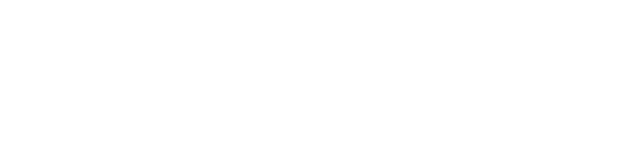
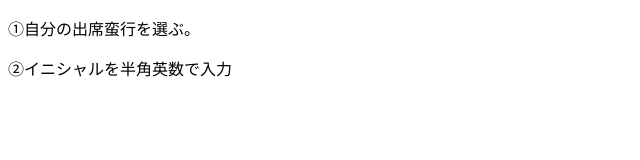
Before and after one commit to kanekont/kanekont.kajinkarendaitiran.github.io, a plain HTML site: page index.html in a window 1280 px wide. Shown: the whole page, without its empty margins (0-640 px from the left). Drawn offline with Linux system fonts and the light colour scheme.

Commit message:
Update index.html

```diff
--- a/index.html
+++ b/index.html
@@ -5,8 +5,9 @@
   <title>1-12カレンダー</title>
  </head>
   <body>
-    <p><p>
-    <p><p>
+
+    <p>①自分の出席蛮行を選ぶ。<p>
+    <p>②イニシャルを半角英数で入力<p>
     <p><p>
     <p><p>
     <p><p>
```
